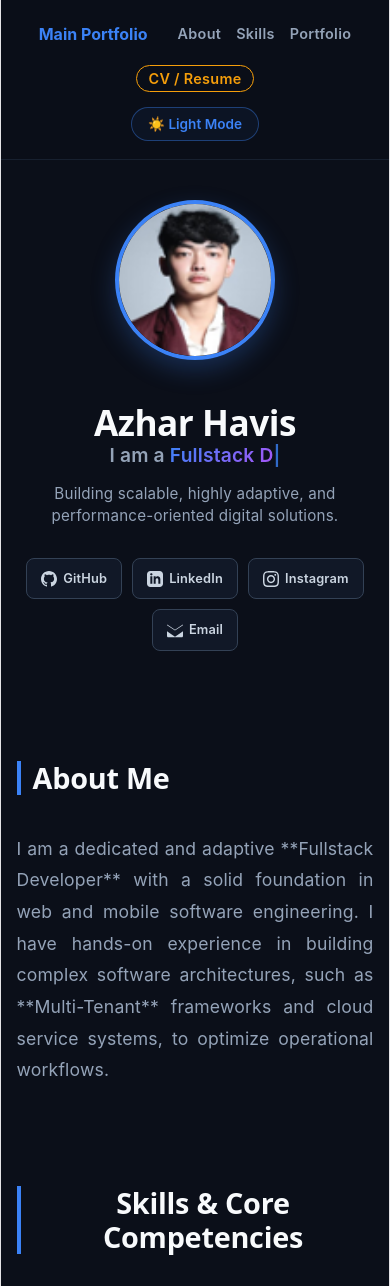
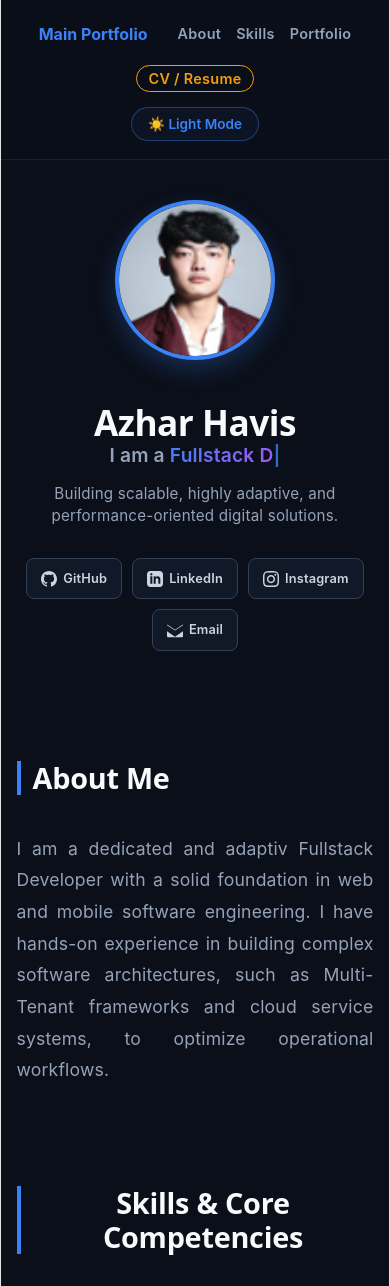
Before and after one commit to ajuy666/web-profil, a React (Vite) app: page / in a window 390 px wide. Shown: the top 1286 px of the page. Built offline with nearby package versions, Linux system fonts and the light colour scheme.

Commit message:
Style - Added premium mobile responsiveness and layout fixes

```diff
--- a/src/App.jsx
+++ b/src/App.jsx
@@ -104,7 +104,7 @@ function App() {
               <h2>About Me</h2>
             </div>
             <p className="about-text justify-text">
-              I am a dedicated and adaptive **Fullstack Developer** with a solid foundation in web and mobile software engineering. I have hands-on experience in building complex software architectures, such as **Multi-Tenant** frameworks and cloud service systems, to optimize operational workflows.
+              I am a dedicated and adaptiv Fullstack Developer with a solid foundation in web and mobile software engineering. I have hands-on experience in building complex software architectures, such as Multi-Tenant frameworks and cloud service systems, to optimize operational workflows.
             </p>
           </section>
 
```
